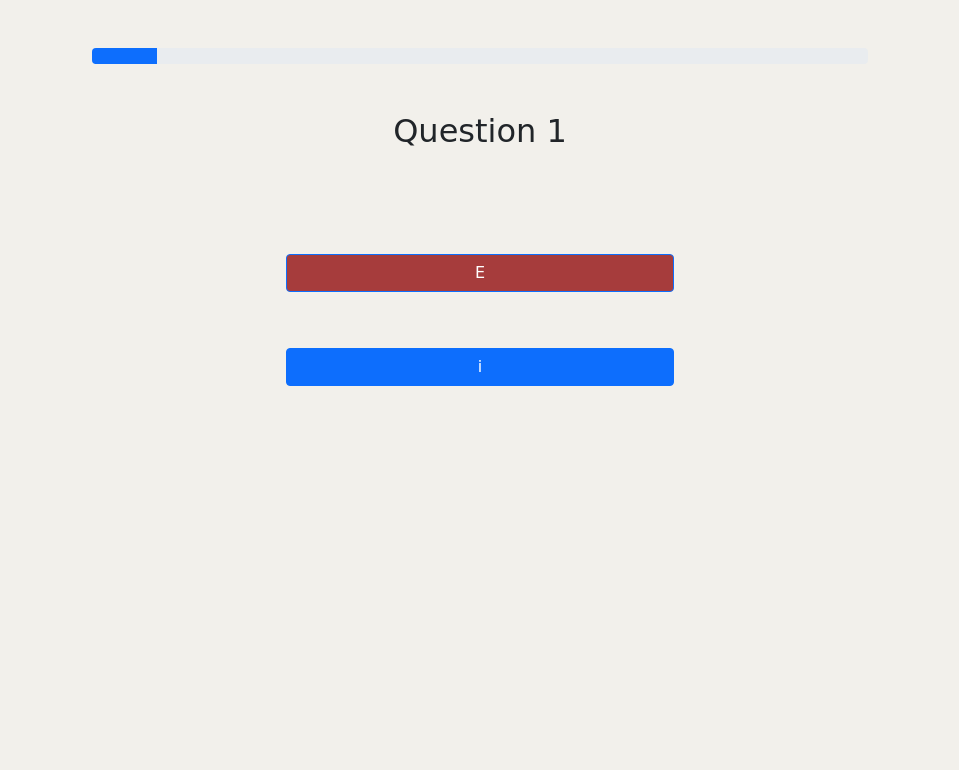
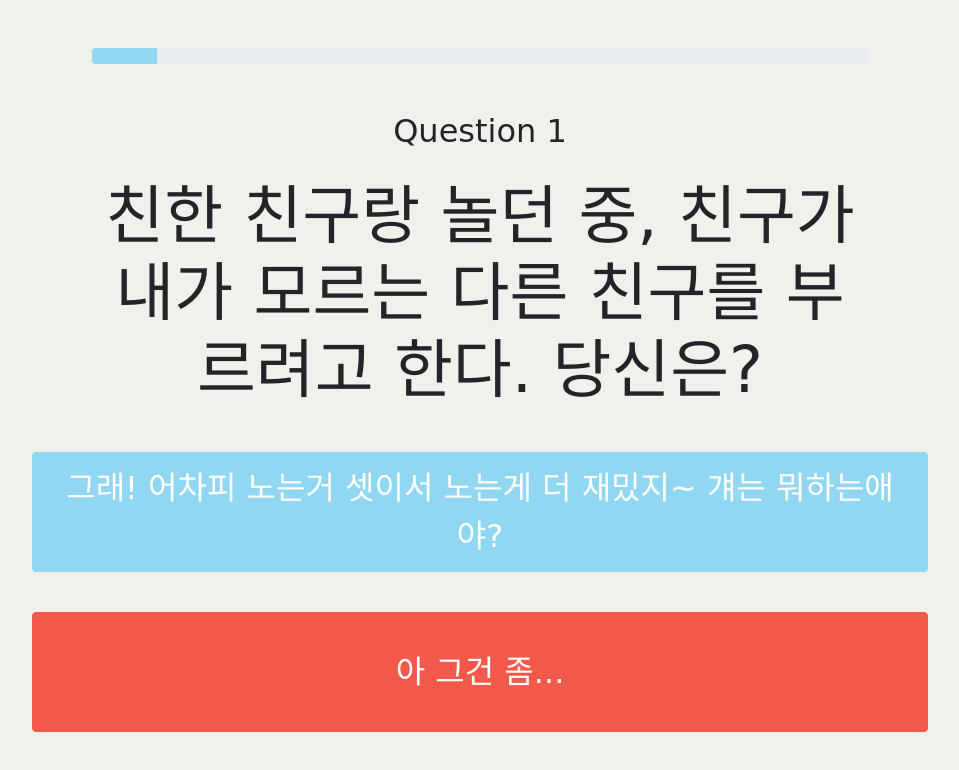
Before and after one commit to jsk3342/mbti-test, a plain HTML site: page index.html in a window 1280 px wide. Both pictures are taken after a click on the button "테스트 시작하기". Shown: the whole page, without its empty margins (160-1119 px from the left). Drawn offline with nearby package versions, Linux system fonts and the light colour scheme; files whose address does not match are found by name; a web font is replaced by a local one.

Commit message:
Add Question list

```diff
--- a/app.js
+++ b/app.js
@@ -1,17 +1,89 @@
 var num = 1;
 var q = {
-  1: { title: "Question 1", type: "EI", A: "E", B: "i" },
-  2: { title: "Question 2", type: "EI", A: "E", B: "i" },
-  3: { title: "Question 3", type: "EI", A: "E", B: "i" },
-  4: { title: "Question 4", type: "SN", A: "S", B: "N" },
-  5: { title: "Question 5", type: "SN", A: "S", B: "N" },
-  6: { title: "Question 6", type: "SN", A: "S", B: "N" },
-  7: { title: "Question 7", type: "TF", A: "T", B: "F" },
-  8: { title: "Question 8", type: "TF", A: "T", B: "F" },
-  9: { title: "Question 9", type: "TF", A: "T", B: "F" },
-  10: { title: "Question 10", type: "JP", A: "J", B: "P" },
-  11: { title: "Question 11", type: "JP", A: "J", B: "P" },
-  12: { title: "Question 12", type: "JP", A: "J", B: "P" },
+  1: {
+    title: "Question 1",
+    sub: "친한 친구랑 놀던 중, 친구가 내가 모르는 다른 친구를 부르려고 한다. 당신은?",
+    type: "EI",
+    A: "그래! 어차피 노는거 셋이서 노는게 더 재밌지~ 걔는 뭐하는애야?",
+    B: "아 그건 좀...",
+  },
+  2: {
+    title: "Question 2",
+    sub: "친한 친구와 등산 다녀오고 난 후 차 한잔 후 집에 가려고 한다. 당신의 컨디션은?",
+    type: "EI",
+    A: "오늘 너무 재밌었어~ ㅎㅎ에너지가 완전 풀 충전 되는 기분이야 힘난다!",
+    B: "하,, 피곤해.. 좋은 승부였다. 배터리 방전,, 언능 집가서 충전해야지",
+  },
+  3: {
+    title: "Question 3",
+    sub: "친구가 요즘 뭔가 고민이 많아 보인다. 나는 친구에게 어떻게 할까?",
+    type: "EI",
+    A: "뭐가 문제인지, 어떤 고민인지 바로 물어본다",
+    B: "1주든 한 달이든 생각이 충분히 정리되면 연락한다.",
+  },
+  4: {
+    title: "Question 4",
+    sub: "집 근처 길을 나서는데 지나가는 모르는 사람이 내게 길을 물어본다. 당신의 반응은?",
+    type: "SN",
+    A: "아 슈퍼 앞 300m 직진 하시고 길 건너시면 우측에 있어요! ",
+    B: "저기서 오른쪽으로 쪼금 가신다음에 이쪽으로 가시면 있어요!",
+  },
+  5: {
+    title: "Question 5",
+    sub: "다음중 어려운것은? 포대자루타고 대관령 내려오기 VS 트월킹 추면서 한라산 등반",
+    type: "SN",
+    A: "헛소리하지마",
+    B: "포대자루타고 대관령에서 내려오는게 더 쉽지 않나?",
+  },
+  6: {
+    title: "Question 6",
+    sub: "아무 생각 하지마! 라는 말을 들었을때, 당신은?",
+    type: "SN",
+    A: "생각을 그만해야겠다는 생각 자체가 없다. 생각은 필요할 때만 깊게 생각하는거지",
+    B: "어떻게 아무 생각 안하지? 일어나지도 않을 일들 끝까지 다 상상하고나서야 아차차 멍을 때렸군하고 돌아옴 ",
+  },
+  7: {
+    title: "Question 7",
+    sub: "지하철 입구에서 할머니가 전단지를 나눠줄 때 당신의 반응은?",
+    type: "TF",
+    A: "어차피 버릴꺼 왜받음? 그리고 앞에서 길막는거 보면 더 받기 싫어짐.",
+    B: "전단지 받는게 힘든일도 아니고 내가 받으면 빨리 퇴근 하시니까.. 지난번엔 지나첬는데 마음에 걸리더라",
+  },
+  8: {
+    title: "Question 8",
+    sub: "친구가 우울해서 머리를 잘랐다고 연락이 왔다. 당신의 반응은?",
+    type: "TF",
+    A: "그래? 머리 얼마나 잘랐어? 사진 보내봐. 마음에 들어? 잘 짤랐네~ 근데 무슨일이야?",
+    B: "왜 우울했어?ㅠㅠ 머리하러 갈 만큼 스트레스 받았어? 기분 전환 하려고 머리 하러 갔어? ",
+  },
+  9: {
+    title: "Question 9",
+    sub: "친구와 함께 있는데 친구 아버지가 갑자기 교통사고가 났다고 전화가 왔다. 당신의 반응은?",
+    type: "TF",
+    A: "아버지 몸은 어떠셔? 보험은 있으셔? 아 그거 실비는 이렇게 처리하고,, 다행이다 그래도 보험있으셔서 치료비 부담 없으시겠다 ",
+    B: "어떻게 많이 다치셨데? 어쩌다 나셨데? 병원 가봐야 하는거 아니야? 내가 같이 가줄께ㅠㅠ 어떻게 걱정되겠다ㅠㅠ",
+  },
+  10: {
+    title: "Question 8",
+    sub: "이번 달, 이상하게 예상 밖의 지출이 많아 돈을 아껴야 한다. 당신은?",
+    type: "JP",
+    A: "다음 월급까지 얼마 남았지? 지금 잔액 확인 해보자. 대충 나누면 하루에 만원 정도 쓰면 되겠는데?",
+    B: "대충 아껴쓰면 되겠지? 어차피 즐기려고 돈버는 거잖아 ㅎㅎ",
+  },
+  11: {
+    title: "Question 11",
+    sub: "친구와 함께 유럽 여행을 떠나게 되었다. 함께 계획을 세우기로 하는데 당신은?",
+    type: "JP",
+    A: "일단 구글 스프레드 시트 켜서 일정 짜보자! 오늘부터 2주정도 있으니까 1시간씩 조사해서 최고의 계획을 짜보자!",
+    B: "와 재밌겠다! 비행기랑 숙소 예매했지? 준비 끝! 신난다~",
+  },
+  12: {
+    title: "Question 12",
+    sub: "카카오톡의 알림과 이메일, 문자들이 오고 있는데 내 핸드폰의 알림 상태는?",
+    type: "JP",
+    A: "어? 이건 중요한 연락이니까 체크해 두고, 스펨 메일은 정리하고,,, 빨리 숫자 1을 지워야해 다 읽어 버리자.",
+    B: "뭐가 이렇게 많아 메일함은 999+ 기본, 매일 보는거만 보면 되지 상관없어~",
+  },
 };
 
 var result = {
@@ -45,12 +117,14 @@ function next() {
     $("#SN").val() < 2 ? (mbti += "N") : (mbti += "S");
     $("#TF").val() < 2 ? (mbti += "F") : (mbti += "T");
     $("#JP").val() < 2 ? (mbti += "P") : (mbti += "J");
+    alert(mbti);
     $("#img").attr("src", result[mbti]["img"]);
     $("#animal").html(result[mbti]["animal"]);
     $("#explain").html(result[mbti]["explain"]);
   } else {
     $(".progress-bar").attr("style", "width: calc(100/12*" + num + "%");
     $("#title").html(q[num]["title"]);
+    $("#sub-title").html(q[num]["sub"]);
     $("#type").val(q[num]["type"]);
     $("#A").html(q[num]["A"]);
     $("#B").html(q[num]["B"]);
--- a/index.html
+++ b/index.html
@@ -4,7 +4,7 @@
     <meta charset="UTF-8" />
     <meta http-equiv="X-UA-Compatible" content="IE=edge" />
     <meta name="viewport" content="width=device-width, initial-scale=1.0" />
-    <title></title>
+    <title>MBTI 동물 테스트</title>
     <link href="https://cdn.jsdelivr.net/npm/bootstrap@5.1.3/dist/css/bootstrap.min.css" rel="stylesheet" integrity="sha384-1BmE4kWBq78iYhFldvKuhfTAU6auU8tT94WrHftjDbrCEXSU1oBoqyl2QvZ6jIW3" crossorigin="anonymous">
     <link rel="preconnect" href="https://fonts.googleapis.com">
     <link rel="preconnect" href="https://fonts.gstatic.com" crossorigin>
@@ -13,15 +13,16 @@
   </head>
   <body class="container">
     <article class="start">
-      <h1 id='start-title' class="text-center">나랑 꼭 닮은 세렝게티 동물은?</h1>
+      <h1 id='start-title' class="text-center">재밌는 MBTI 핵심 테스트</h1>
       <img class="main-img" src="images/main-img.avif" alt="">
       <button type="button" class="btn btn-danger start-btn" onclick="start();">테스트 시작하기</button>
     </article>
     <article class="question">
       <div class="progress mt-5">
-        <div class="progress-bar" role="progressbar" style="" aria-valuenow="25" aria-valuemin="0" aria-valuemax="100"></div>
+        <div class="progress-bar" role="progressbar" style="width:100px" aria-valuenow="25" aria-valuemin="0" aria-valuemax="100"></div>
       </div>
-      <h2 id="title" class="text-center mt-5">문제</h2>
+      <h2 id="title" class="text-center mt-5">질문 넘버</h2>
+      <h3 id="sub-title" class="text-center">질문 리스트</h3>
       <div class="d-grid gap-2 col-6 mx-auto mt-5">
         <input id="type" type="hidden" value="EI">
         <button id="A" class="btn btn-primary mt-5" type="button">Button</button>
--- a/style.css
+++ b/style.css
@@ -17,11 +17,9 @@
   top: 20%;
 }
 
-
 #start-title {
   font-size: 3rem;
   position: absolute;
-  width: 80%;
   width: 70%;
   top: 10%;
   left: 50%;
@@ -30,7 +28,6 @@
 
 .start-btn {
   position: absolute;
-  width: 80%;
   width: 70%;
   top: 80%;
   left: 50%;
@@ -40,8 +37,52 @@
 
 /* 질문화면 */
 
+.progress-bar {
+  background-color: #91d7f2;
+}
+
+/* 질문화면 - 버튼 */
+
+#sub-title {
+  font-size: 4rem;
+  margin: 20px 0;
+}
+
+#A,
+#B {
+  font-size: 2rem;
+  margin: 20px 0;
+}
 
 #A {
+  position: absolute;
+  width: 70%;
+  height: 15%;
+  top: 58%;
+  left: 50%;
+  transform: translate(-50%, -50%);
+  border: 1px solid #91d7f2;
+  background-color: #91d7f2;
+}
+
+#A:hover {
+  border: 1px solid #5196a6;
+  background-color: #5196a6;
+}
+
+#B {
+  position: absolute;
+  width: 70%;
+  height: 15%;
+  top: 78%;
+  left: 50%;
+  transform: translate(-50%, -50%);
+  border: 1px solid #f2594b;
+  background-color: #f2594b;
+}
+
+#B:hover {
+  border: 1px solid #a63c3c;
   background-color: #a63c3c;
 }
 
```
